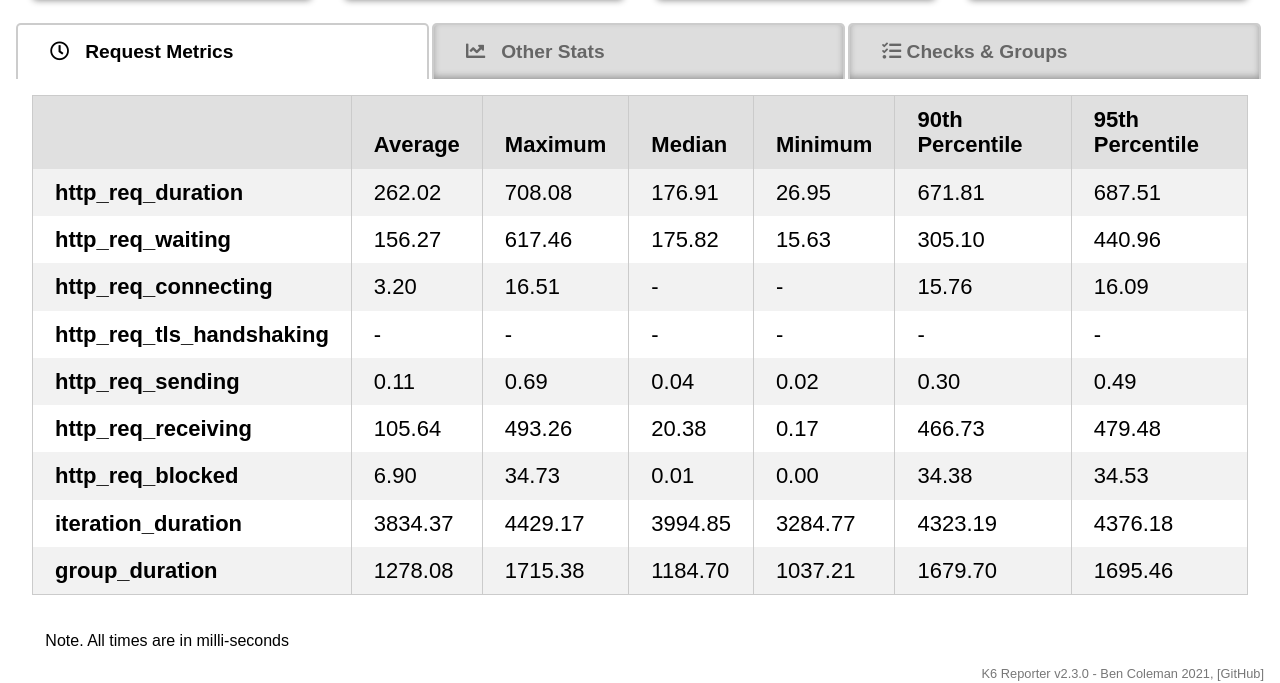
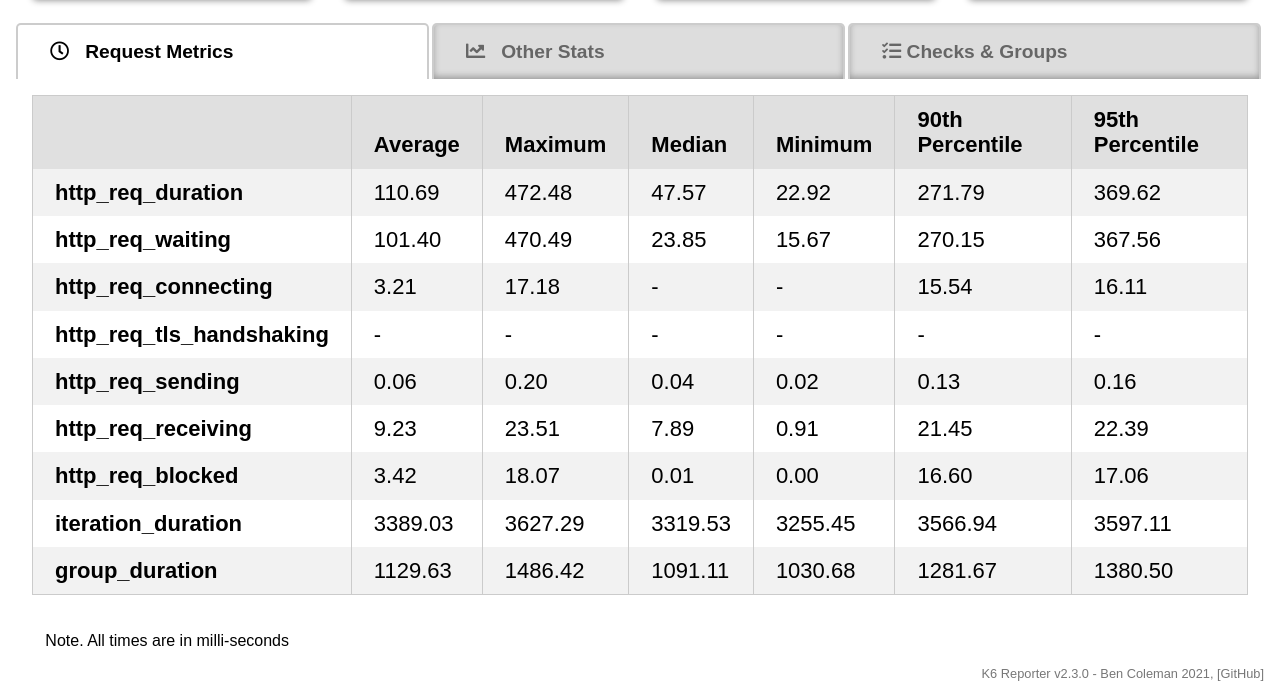
Before and after one commit to BobPetrowsky/GiphyAutomationFramework, a website: page Reports/summary.html in a window 1280 px wide. Shown: the part 257-940 px from the top of the page. Drawn offline with nearby package versions, Linux system fonts and the light colour scheme.

Commit message:
CI testing deploy to GH Pages

```diff
--- a/Reports/summary.html
+++ b/Reports/summary.html
@@ -9,7 +9,7 @@
     <link rel="shortcut icon" href="https://raw.githubusercontent.com/benc-uk/k6-reporter/main/assets/icon.png" type="image/png">
 
     <meta name="viewport" content="width=device-width, initial-scale=1.0" />
-    <title>K6 Load Test: 2022-02-04 04:06</title>
+    <title>K6 Load Test: 2022-02-04 07:00</title>
     <style>
       body {
         margin: 1rem;
@@ -138,7 +138,7 @@
   <body>
     <h1>
       <svg style="vertical-align:middle" width="50" height="45" viewBox="0 0 50 45" fill="none" class="footer-module--logo--_lkxx"><path d="M31.968 34.681a2.007 2.007 0 002.011-2.003c0-1.106-.9-2.003-2.011-2.003a2.007 2.007 0 00-2.012 2.003c0 1.106.9 2.003 2.012 2.003z" fill="#7D64FF"></path><path d="M39.575 0L27.154 16.883 16.729 9.31 0 45h50L39.575 0zM23.663 37.17l-2.97-4.072v4.072h-2.751V22.038l2.75 1.989v7.66l3.659-5.014 2.086 1.51-3.071 4.21 3.486 4.776h-3.189v.001zm8.305.17c-2.586 0-4.681-2.088-4.681-4.662 0-1.025.332-1.972.896-2.743l4.695-6.435 2.086 1.51-2.239 3.07a4.667 4.667 0 013.924 4.6c0 2.572-2.095 4.66-4.681 4.66z" fill="#7D64FF"></path></svg>
-      &nbsp; K6 Load Test: 2022-02-04 04:06
+      &nbsp; K6 Load Test: 2022-02-04 07:00
     </h1>
 
     <div class="row">
@@ -192,27 +192,27 @@
                 <td><b>http_req_duration</b></td>
 
 
-                  <td class="">262.02</td>
+                  <td class="">110.69</td>
 
 
 
-                  <td class="">708.08</td>
+                  <td class="">472.48</td>
 
 
 
-                  <td class="">176.91</td>
+                  <td class="">47.57</td>
 
 
 
-                  <td class="">26.95</td>
+                  <td class="">22.92</td>
 
 
 
-                  <td class="">671.81</td>
+                  <td class="">271.79</td>
 
 
 
-                  <td class="">687.51</td>
+                  <td class="">369.62</td>
 
               </tr>
 
@@ -220,27 +220,27 @@
                 <td><b>http_req_waiting</b></td>
 
 
-                  <td class="">156.27</td>
+                  <td class="">101.40</td>
 
 
 
-                  <td class="">617.46</td>
+                  <td class="">470.49</td>
 
 
 
-                  <td class="">175.82</td>
+                  <td class="">23.85</td>
 
 
 
-                  <td class="">15.63</td>
+                  <td class="">15.67</td>
 
 
 
-                  <td class="">305.10</td>
+                  <td class="">270.15</td>
 
 
 
-                  <td class="">440.96</td>
+                  <td class="">367.56</td>
 
               </tr>
 
@@ -248,11 +248,11 @@
                 <td><b>http_req_connecting</b></td>
 
 
-                  <td class="">3.20</td>
+                  <td class="">3.21</td>
 
 
 
-                  <td class="">16.51</td>
+                  <td class="">17.18</td>
 
 
 
@@ -264,11 +264,11 @@
 
 
 
-                  <td class="">15.76</td>
+                  <td class="">15.54</td>
 
 
 
-                  <td class="">16.09</td>
+                  <td class="">16.11</td>
 
               </tr>
 
@@ -304,11 +304,11 @@
                 <td><b>http_req_sending</b></td>
 
 
-                  <td class="">0.11</td>
+                  <td class="">0.06</td>
 
 
 
-                  <td class="">0.69</td>
+                  <td class="">0.20</td>
 
 
 
@@ -320,11 +320,11 @@
 
 
 
-                  <td class="">0.30</td>
+                  <td class="">0.13</td>
 
 
 
-                  <td class="">0.49</td>
+                  <td class="">0.16</td>
 
               </tr>
 
@@ -332,27 +332,27 @@
                 <td><b>http_req_receiving</b></td>
 
 
-                  <td class="">105.64</td>
+                  <td class="">9.23</td>
 
 
 
-                  <td class="">493.26</td>
+                  <td class="">23.51</td>
 
 
 
-                  <td class="">20.38</td>
+                  <td class="">7.89</td>
 
 
 
-                  <td class="">0.17</td>
+                  <td class="">0.91</td>
 
 
 
-                  <td class="">466.73</td>
+                  <td class="">21.45</td>
 
 
 
-                  <td class="">479.48</td>
+                  <td class="">22.39</td>
 
               </tr>
 
@@ -360,11 +360,11 @@
                 <td><b>http_req_blocked</b></td>
 
 
-                  <td class="">6.90</td>
+                  <td class="">3.42</td>
 
 
 
-                  <td class="">34.73</td>
+                  <td class="">18.07</td>
 
 
 
@@ -376,11 +376,11 @@
 
 
 
-                  <td class="">34.38</td>
+                  <td class="">16.60</td>
 
 
 
-                  <td class="">34.53</td>
+                  <td class="">17.06</td>
 
               </tr>
 
@@ -388,27 +388,27 @@
                 <td><b>iteration_duration</b></td>
 
 
-                  <td class="">3834.37</td>
+                  <td class="">3389.03</td>
 
 
 
-                  <td class="">4429.17</td>
+                  <td class="">3627.29</td>
 
 
 
-                  <td class="">3994.85</td>
+                  <td class="">3319.53</td>
 
 
 
-                  <td class="">3284.77</td>
+                  <td class="">3255.45</td>
 
 
 
-                  <td class="">4323.19</td>
+                  <td class="">3566.94</td>
 
 
 
-                  <td class="">4376.18</td>
+                  <td class="">3597.11</td>
 
               </tr>
 
@@ -416,27 +416,27 @@
                 <td><b>group_duration</b></td>
 
 
-                  <td class="">1278.08</td>
+                  <td class="">1129.63</td>
 
 
 
-                  <td class="">1715.38</td>
+                  <td class="">1486.42</td>
 
 
 
-                  <td class="">1184.70</td>
+                  <td class="">1091.11</td>
 
 
 
-                  <td class="">1037.21</td>
+                  <td class="">1030.68</td>
 
 
 
-                  <td class="">1679.70</td>
+                  <td class="">1281.67</td>
 
 
 
-                  <td class="">1695.46</td>
+                  <td class="">1380.50</td>
 
               </tr>
 
@@ -471,7 +471,7 @@
             <h4>Iterations</h4>
             <i class="fas fa-redo icon"></i>
             <div class="row"><div>Total</div><div>5</div></div>
-            <div class="row"><div>Rate</div><div>0.67/s</div></div>
+            <div class="row"><div>Rate</div><div>0.74/s</div></div>
           </div>
 
           <div class="box metricbox">
@@ -487,7 +487,7 @@
             <h4>Requests</h4>
             <i class="fas fa-globe icon"></i>
             <div class="row"><div>Total</div><div>15</div></div>
-            <div class="row"><div>Rate</div><div>2.00/s</div></div>
+            <div class="row"><div>Rate</div><div>2.22/s</div></div>
           </div>
 
           <div class="box metricbox">
```
Also changed, not shown: PerformanceTests.js (+5 -5 lines), Reports/testcafeReport.html (+5 -5 lines), .github/workflows/CI-tests.yml, 1 other file.
